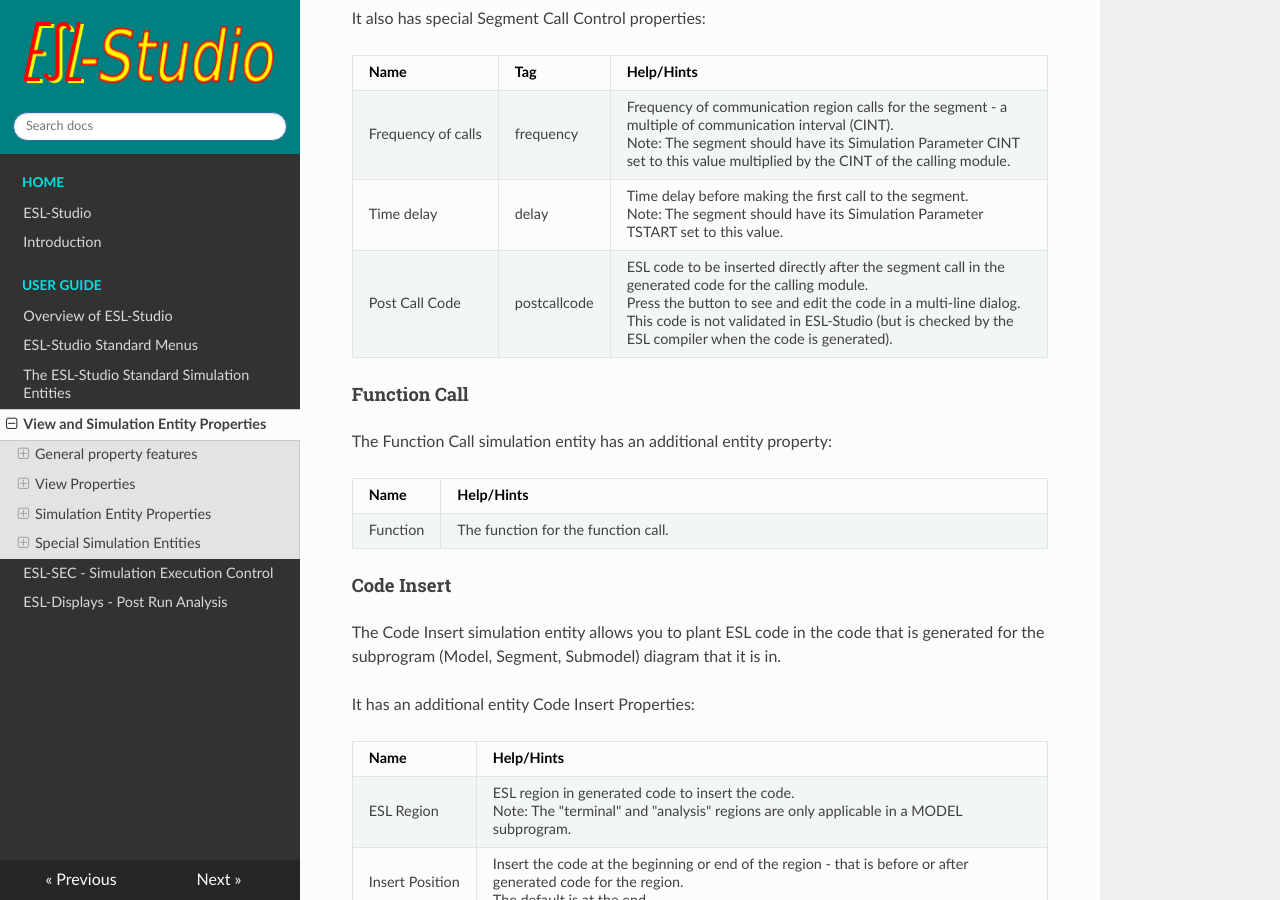
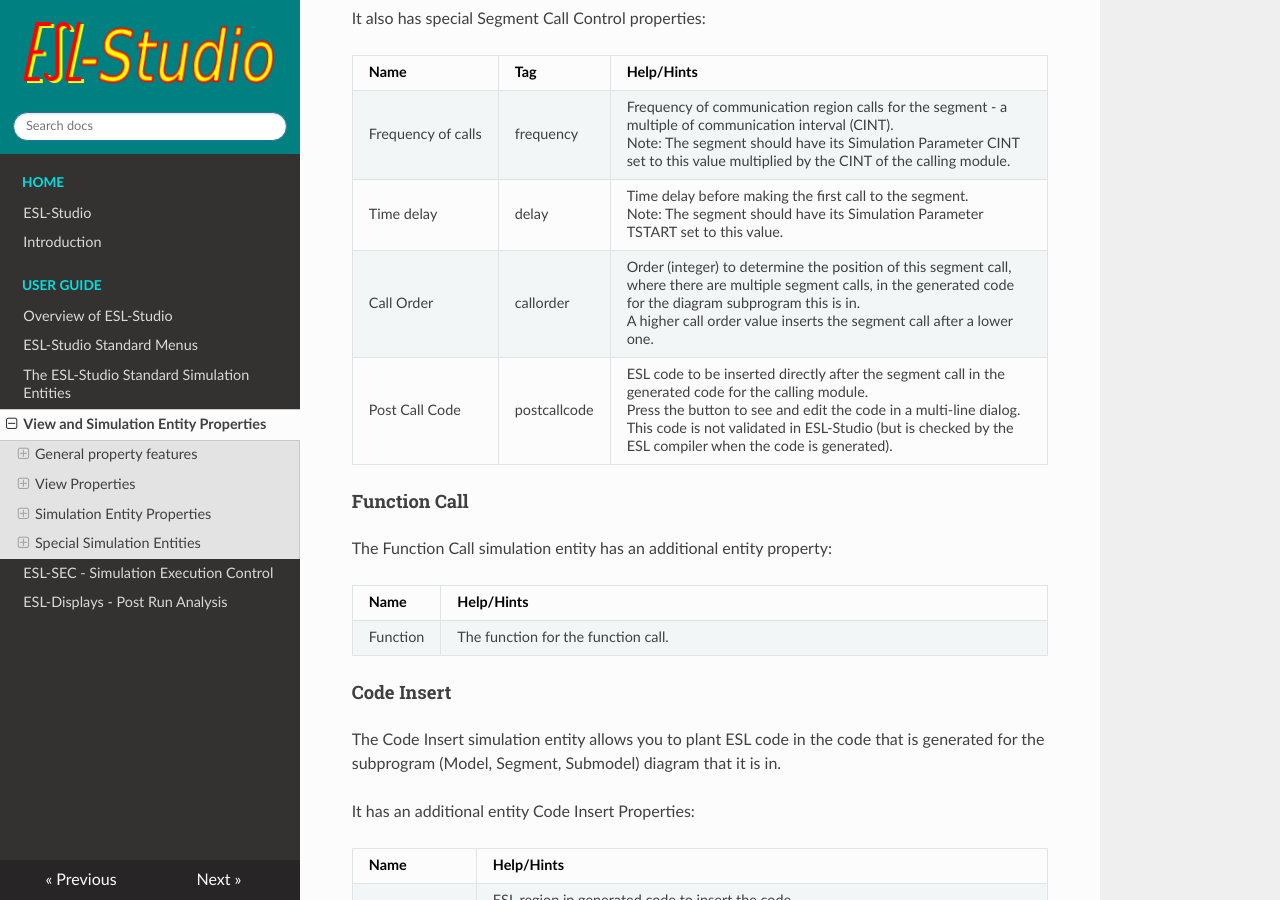
Before and after one commit to ryllank/esl-studio, an MkDocs documentation site: the page built from docs/webpages/guides/properties.md, in a window 1280 px wide and 900 px high, scrolled down 15243 px. Built offline with MkDocs 1.6.1, drawn with Linux system fonts in a browser that asks for light colours.

Commit message:
Update the docs webpages (properties) with the Segment Call 'Call Order' property.

```diff
--- a/docs/webpages/guides/properties.md
+++ b/docs/webpages/guides/properties.md
@@ -583,6 +583,7 @@
 | --- 				| --- 			| --- |
 | Frequency of calls| frequency		| Frequency of communication region calls for the segment - a multiple of communication interval (CINT).<br>Note: The segment should have its Simulation Parameter CINT set to this value multiplied by the CINT of the calling module. |
 | Time delay		| delay			| Time delay before making the first call to the segment.<br>Note: The segment should have its Simulation Parameter TSTART set to this value. |
+| Call Order		| callorder		| Order (integer) to determine the position of this segment call, where there are multiple segment calls, in the generated code for the diagram subprogram this is in.<br>A higher call order value inserts the segment call after a lower one. |
 | Post Call Code	| postcallcode	| ESL code to be inserted directly after the segment call in the generated code for the calling module.<br>Press the button to see and edit the code in a multi-line dialog.<br>This code is not validated in ESL-Studio (but is checked by the ESL compiler when the code is generated). |
 
 #### Function Call
```
